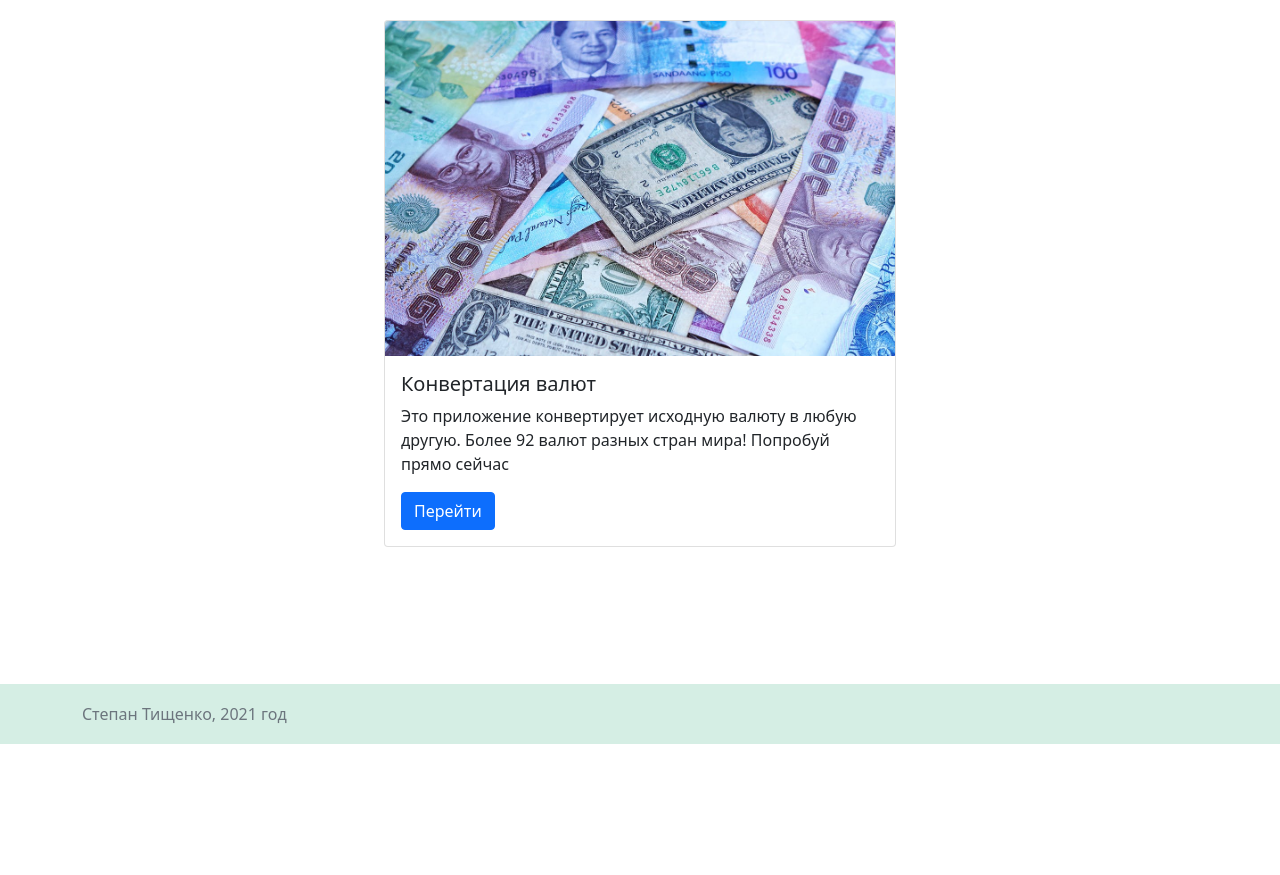
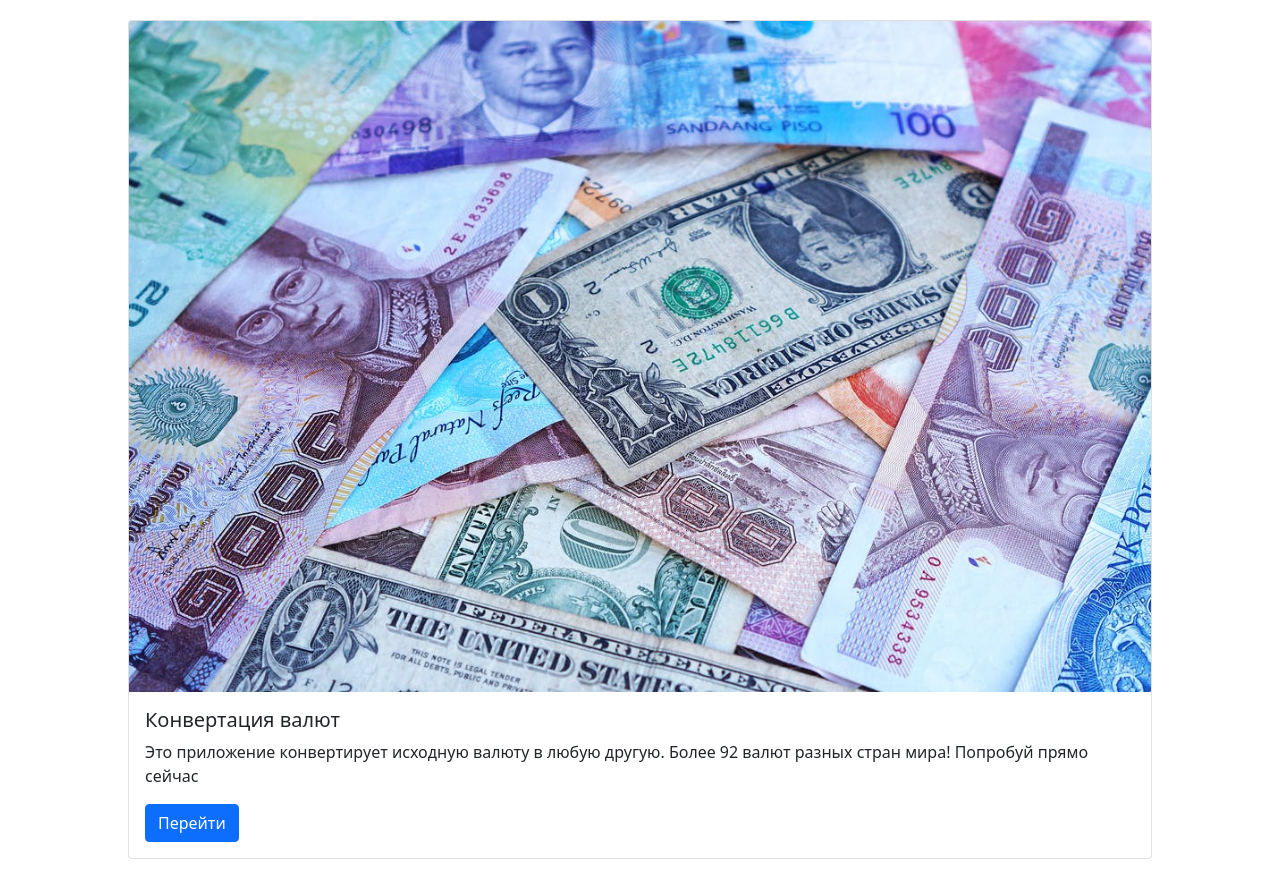
Before and after one commit to stepantishhen/currency_converter, a Flask app: page / in a window 1280 px wide. Shown: the part 56-931 px from the top of the page. Before the commit the page ends 800 px from the top, so only its background shows below. Run offline with Flask 2, Linux system fonts and the light colour scheme; parts of the project's set-up code (start-up, migrations or seed data) failed here and were passed over.

Commit message:
edit pages

```diff
--- a/templates/index.html
+++ b/templates/index.html
@@ -17,7 +17,7 @@
         </a>
       </div>
     </nav>
-    <div class="card mb-3" style="width: 40%;">
+    <div class="card mb-3" style="width: 80%;">
       <img src="{{ url_for('static', filename='img/background.jpeg') }}" class="card-img-top" alt="...">
       <div class="card-body">
         <h5 class="card-title">Конвертация валют</h5>
@@ -25,11 +25,6 @@
         <a href="/converting" class="btn btn-primary">Перейти</a>
       </div>
     </div>
-    <footer class="footer" style="background-color: #D5EEE4;">
-      <div class="container">
-        <span class="text-muted">Степан Тищенко, 2021 год</span>
-      </div>
-    </footer>
     <script src="https://cdn.jsdelivr.net/npm/bootstrap@5.0.0-beta2/dist/js/bootstrap.bundle.min.js" integrity="sha384-b5kHyXgcpbZJO/tY9Ul7kGkf1S0CWuKcCD38l8YkeH8z8QjE0GmW1gYU5S9FOnJ0" crossorigin="anonymous"></script>
 </body>
 </html>
```
Also changed, not shown: templates/converting.html (+1 -7 lines).
